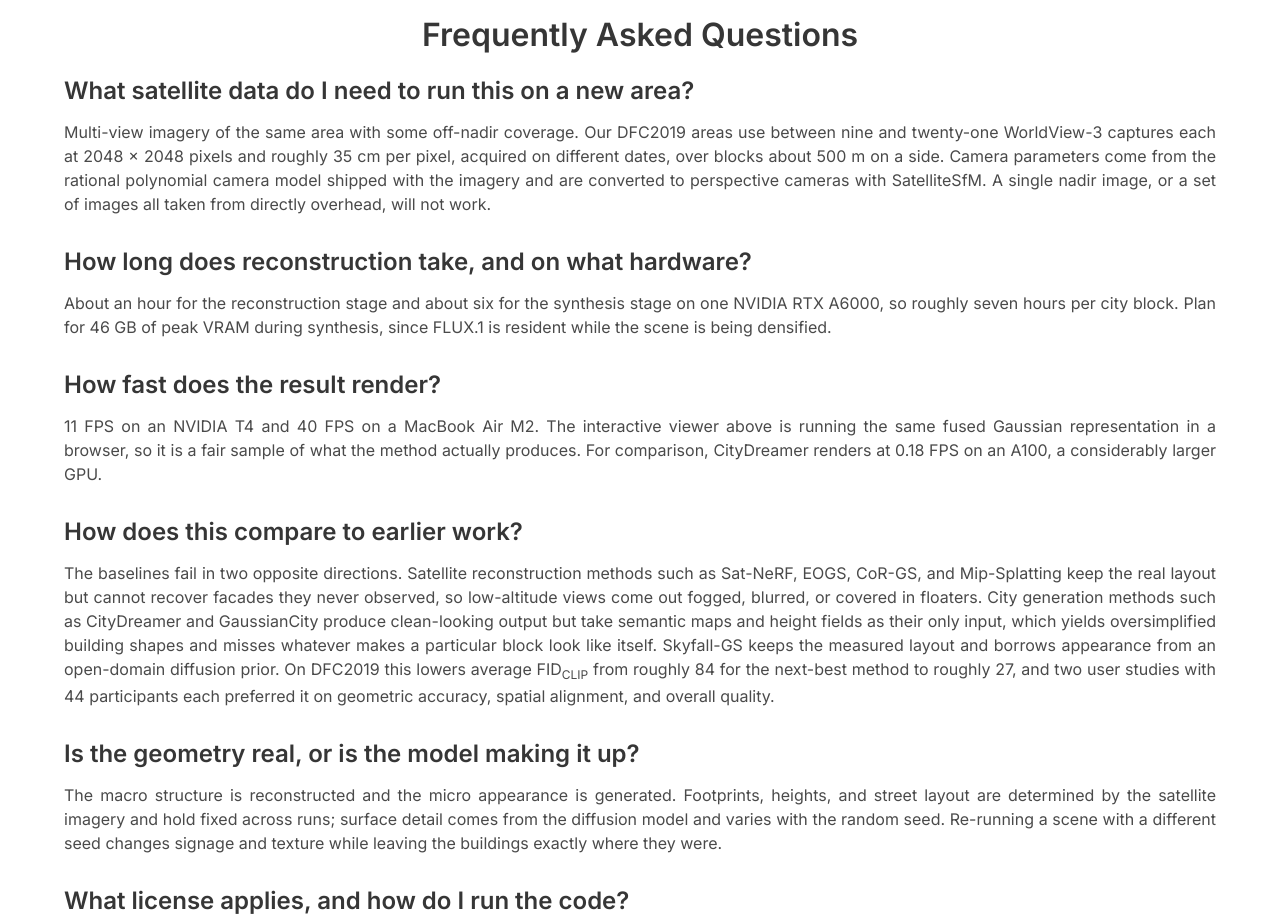
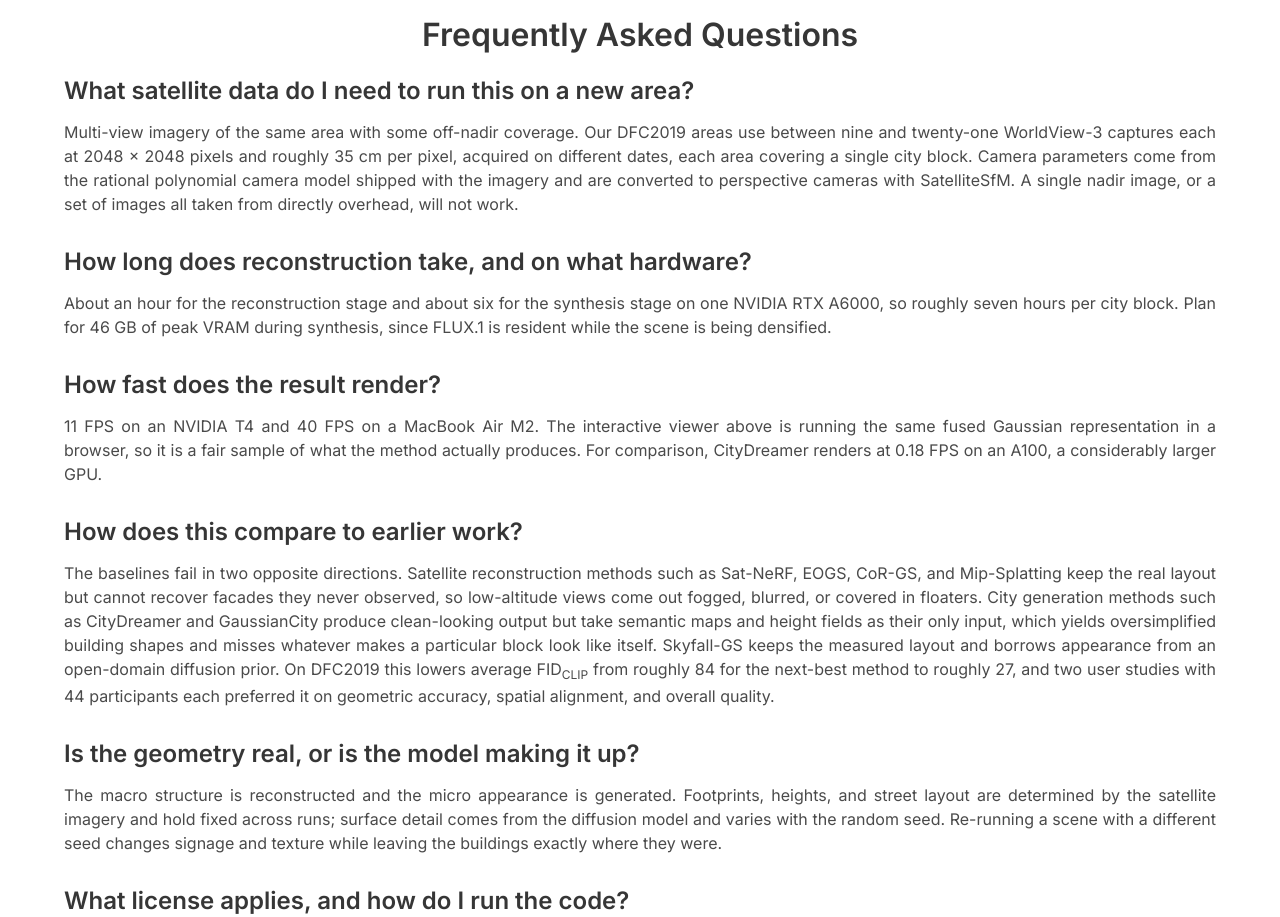
Before and after one commit to jayin92/skyfall-gs-page, a plain HTML site: page index.html in a window 1280 px wide. Shown: the part 6660-7577 px from the top of the page. Drawn offline with nearby package versions, Linux system fonts and the light colour scheme; some packages are replaced by stand-ins of ours; a script that the page names is missing; some icons are missing; a web font is replaced by a local one.

Commit message:
Drop an unsourced block-size figure from the FAQ
"about 500 m on a side" was inferred from the two-area merge spanning
~1 km x 512 m, not stated anywhere in the camera-ready. Every other number
on the page traces to live, non-commented text in the paper; this one did
not, so it goes.

Co-Authored-By: Claude Opus 5 (1M context) <noreply@anthropic.com>

```diff
--- a/index.html
+++ b/index.html
@@ -1218,8 +1218,9 @@
                 Multi-view imagery of the same area with some off-nadir
                 coverage. Our DFC2019 areas use between nine and twenty-one
                 WorldView-3 captures each at 2048&nbsp;&times;&nbsp;2048 pixels
-                and roughly 35 cm per pixel, acquired on different dates, over
-                blocks about 500 m on a side. Camera parameters come from the
+                and roughly 35 cm per pixel, acquired on different dates, each
+                area covering a single city block. Camera parameters come from
+                the
                 rational polynomial camera model shipped with the imagery and
                 are converted to perspective cameras with SatelliteSfM. A
                 single nadir image, or a set of images all taken from directly
```
